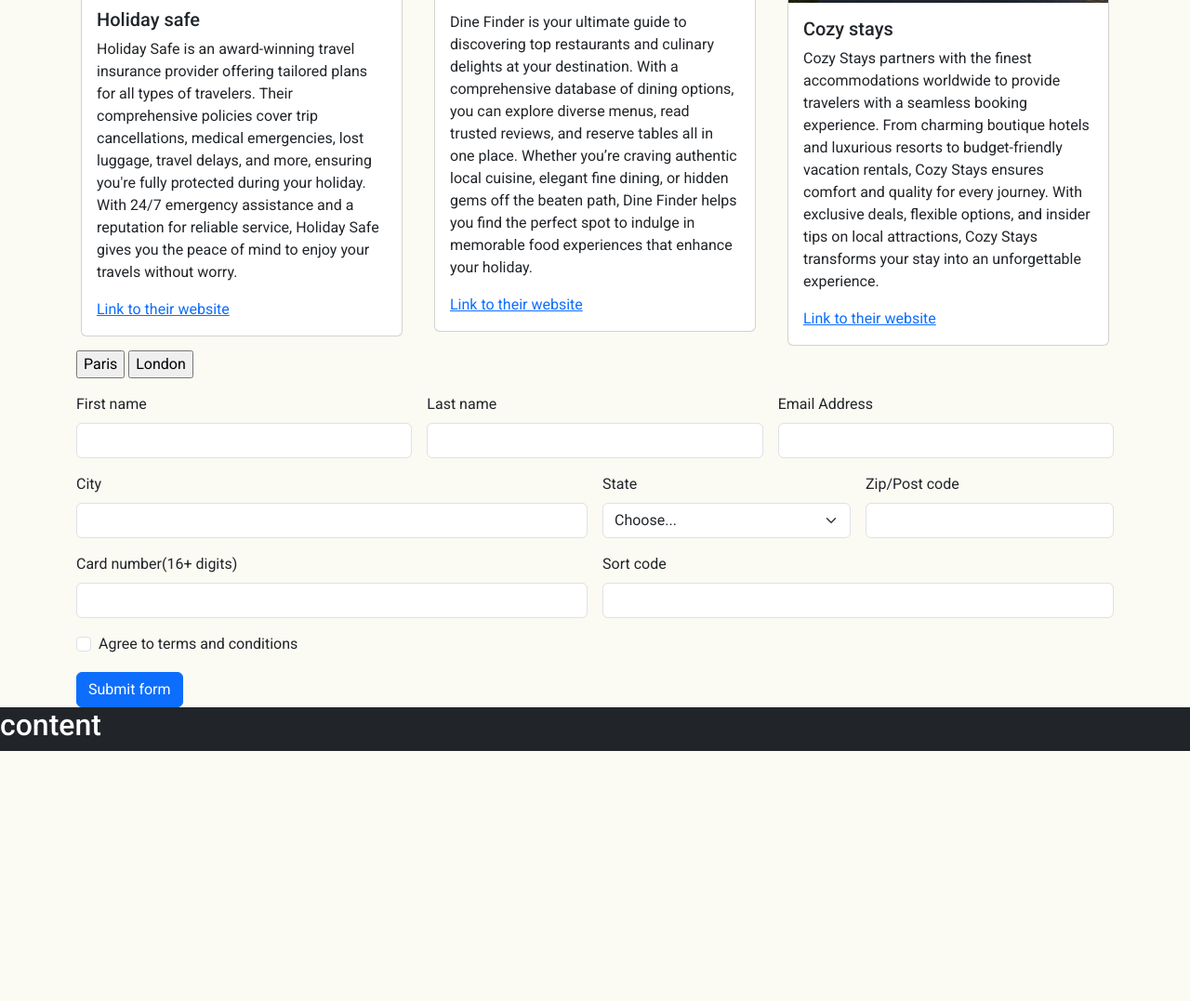
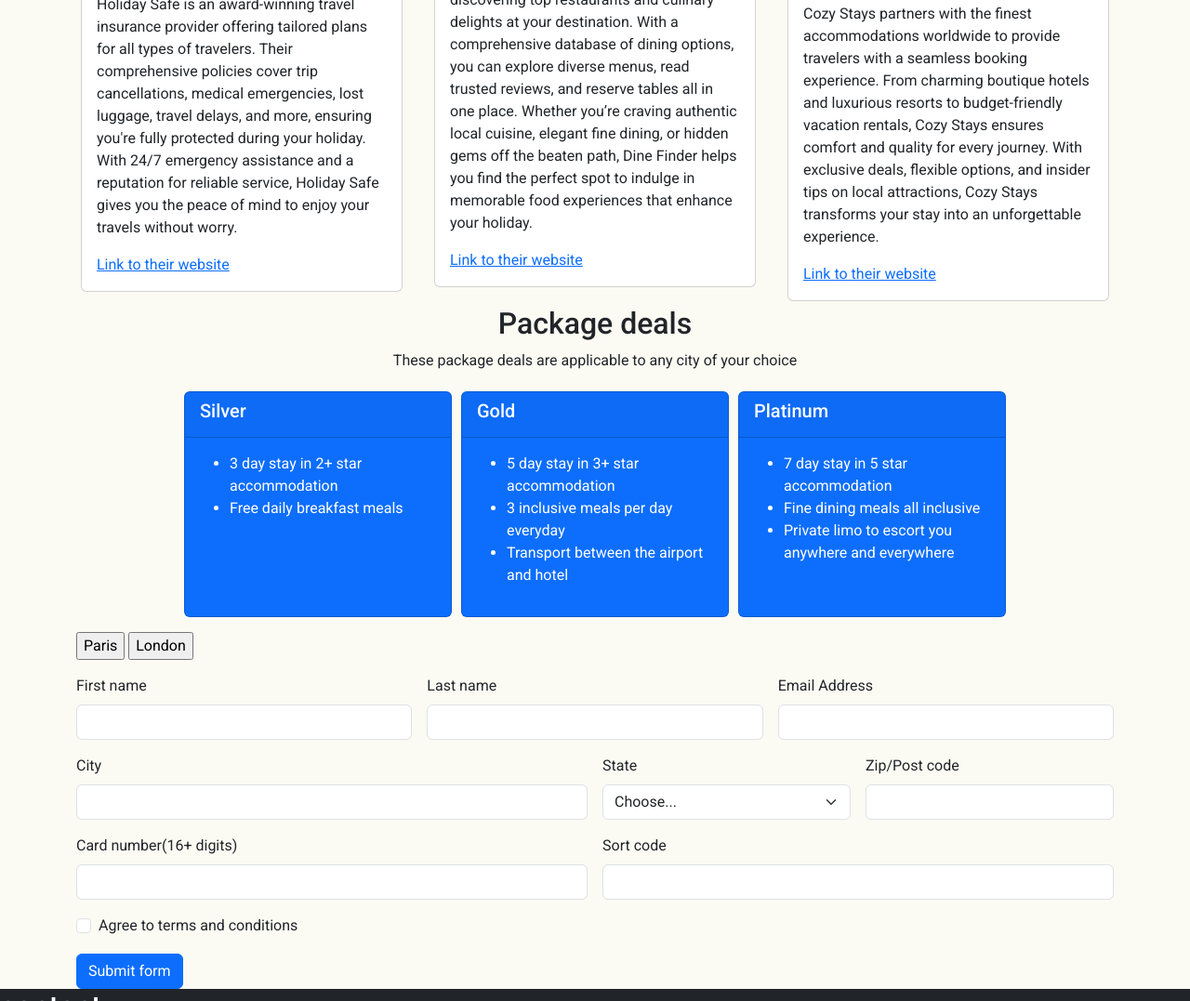
Before and after one commit to JamesBracken/Escape-and-explore, a plain HTML site: page booking.html in a window 1280 px wide. Shown: the part 532-1609 px from the top of the page at 93% size. Before the commit the page ends 1340 px from the top, so only its background shows below. Drawn offline with nearby package versions, Linux system fonts and the light colour scheme; some packages are replaced by stand-ins of ours; a web font is replaced by a local one.

Commit message:
Add: package cards

```diff
--- a/booking.html
+++ b/booking.html
@@ -45,11 +45,6 @@
                 <div class="row justify-content-center ">
                     <div class="text-center col-7">
                         <h1>Booking</h1>
-                        <h2>Your ultimate holiday companions</h2>
-                        <p>Planning the perfect holiday has never been easier! We've partnered with the best in the
-                            business to ensure every aspect of your trip is covered. From finding cozy accommodations
-                            and securing reliable travel insurance to discovering top-notch dining experiences, our
-                            partners have you covered.</p>
                     </div>
                 </div>
             </div>
@@ -58,7 +53,15 @@
         <!-- Section containing SPONSOR BS cards -->
         <section>
             <div class="container">
+
                 <div class="row d-flex">
+                    <div class="col-12 text-center">
+                        <h2>Your ultimate holiday companions</h2>
+                        <p>Planning the perfect holiday has never been easier! We've partnered with the best in the
+                            business to ensure every aspect of your trip is covered. From finding cozy accommodations
+                            and securing reliable travel insurance to discovering top-notch dining experiences, our
+                            partners have you covered.</p>
+                    </div>
                     <div class="col-4">
                         <div class="card">
                             <img src="./assets/images/holiday_safe.png" class="card-img-top partnerSponsorCardImg"
@@ -123,6 +126,50 @@
          and tweaked for website needs -->
         <!-- Section containing BS forms -->
         <section>
+            <div class="container">
+                <div class="row justify-content-center">
+                    <div class="text-center">
+                        <h2>Package deals</h2>
+                        <p>These package deals are applicable to any city of your choice</p>
+                    </div>
+                    <div class="card text-bg-primary mb-3 silverCard" style="max-width: 18rem;">
+                        <div class="card-header">
+                            <h5 class="card-title">Silver</h5>
+                        </div>
+                        <div class="card-body">
+                            <ul>
+                                <li>3 day stay in 2+ star accommodation</li>
+                                <li>Free daily breakfast meals</li>
+                            </ul>
+                            <p class="card-text"></p>
+                        </div>
+                    </div>
+                    <div class="card text-bg-primary mb-3 goldCard" style="max-width: 18rem;">
+                        <div class="card-header">                            <h5 class="card-title">Gold</h5>
+                        </div>
+                        <div class="card-body">
+                            <ul>
+                                <li>5 day stay in 3+ star accommodation</li>
+                                <li>3 inclusive meals per day everyday</li>
+                                <li>Transport between the airport and hotel</li>
+                            </ul>
+                            <p class="card-text"></p>
+                        </div>
+                    </div>
+                    <div class="card text-bg-primary mb-3 platinumCard" style="max-width: 18rem;">
+                        <div class="card-header">                            <h5 class="card-title">Platinum</h5>
+                        </div>
+                        <div class="card-body">
+                            <ul>
+                                <li>7 day stay in 5 star accommodation</li>
+                                <li>Fine dining meals all inclusive</li>
+                                <li>Private limo to escort you anywhere and everywhere</li>
+                            </ul>
+                            <p class="card-text"></p>
+                        </div>
+                    </div>
+                </div>
+            </div>
             <div class="container">
                 <form class="row g-3 needs-validation">
                     <div>
```
